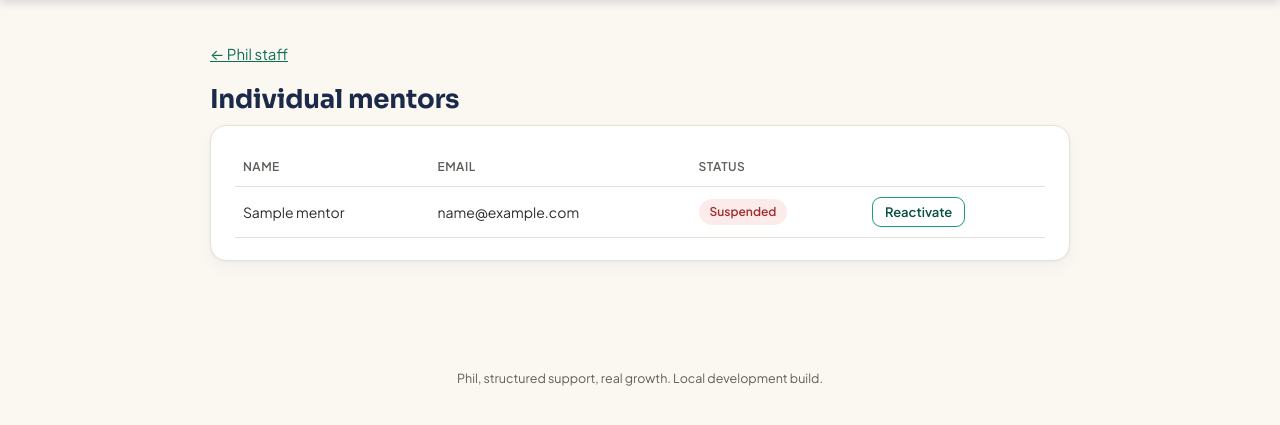
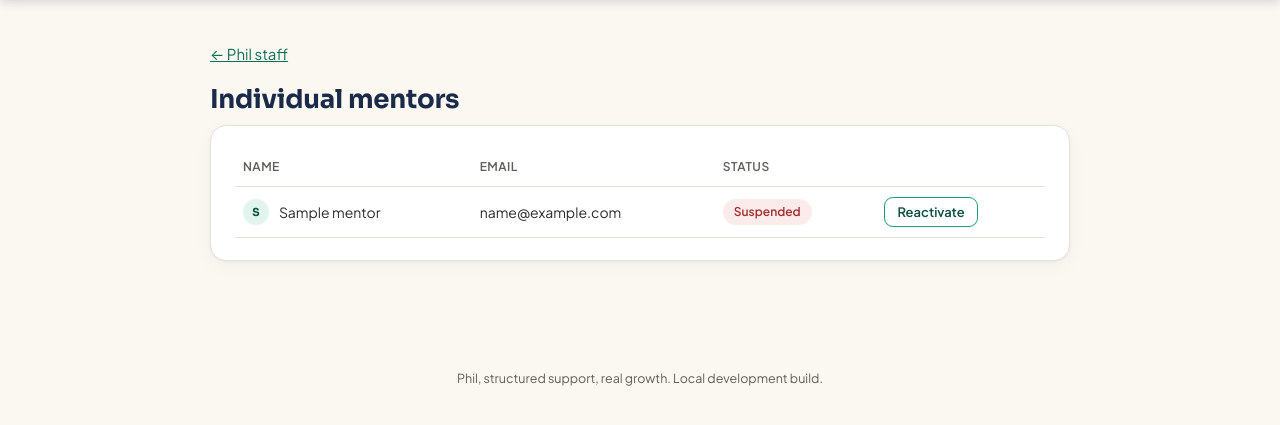
Before and after one commit to Alexandersocrates-dev/phil-app, a Python web app: template templates/staff_mentors.html in a window 1280 px wide. Shown: the part 57-482 px from the top of the page. Run offline with Jinja, Linux system fonts and the light colour scheme; the template is opened without the code that fills it: most values are stand-ins (such as "Sample title", 1, 10 or a date in 2020).

Commit message:
Update staff_mentors.html

```diff
--- a/templates/staff_mentors.html
+++ b/templates/staff_mentors.html
@@ -8,7 +8,7 @@
     <tr><th>Name</th><th>Email</th><th>Status</th><th></th></tr>
     {% for m in mentors %}
     <tr>
-      <td>{{ m.mentor_name }}</td>
+      <td><span class="avatar-row"><span class="avatar avatar-sm">{{ m.mentor_name[:1] }}</span>{{ m.mentor_name }}</span></td>
       <td>{{ m.mentor_email }}</td>
       <td>{% if m.status == 'active' %}<span class="badge badge-teal">Active</span>{% else %}<span class="badge badge-red">Suspended</span>{% endif %}</td>
       <td>
```
